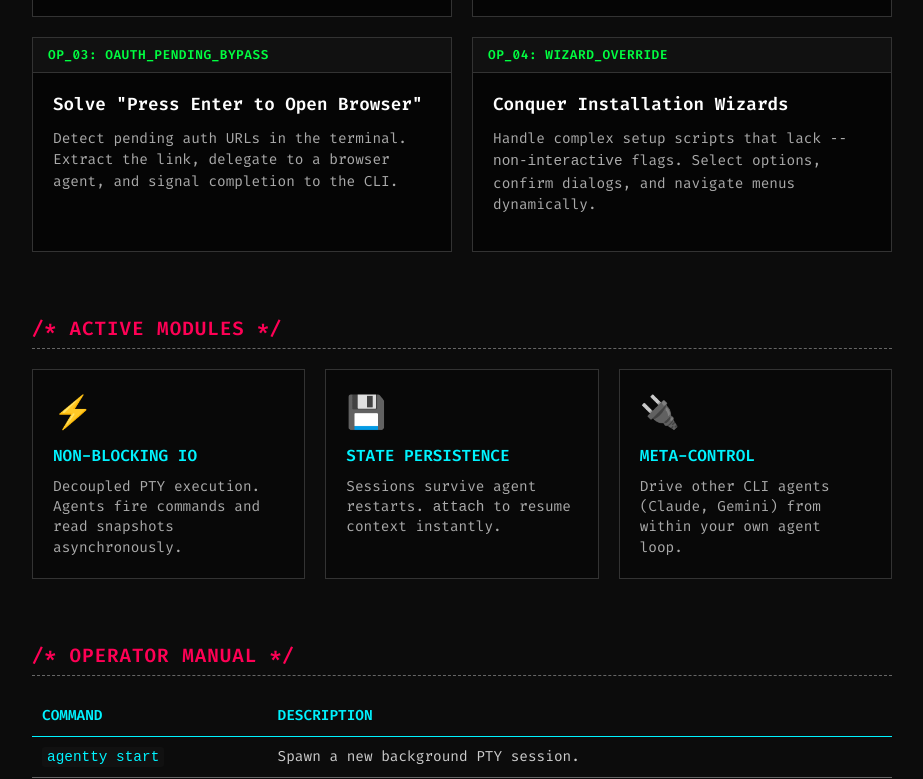
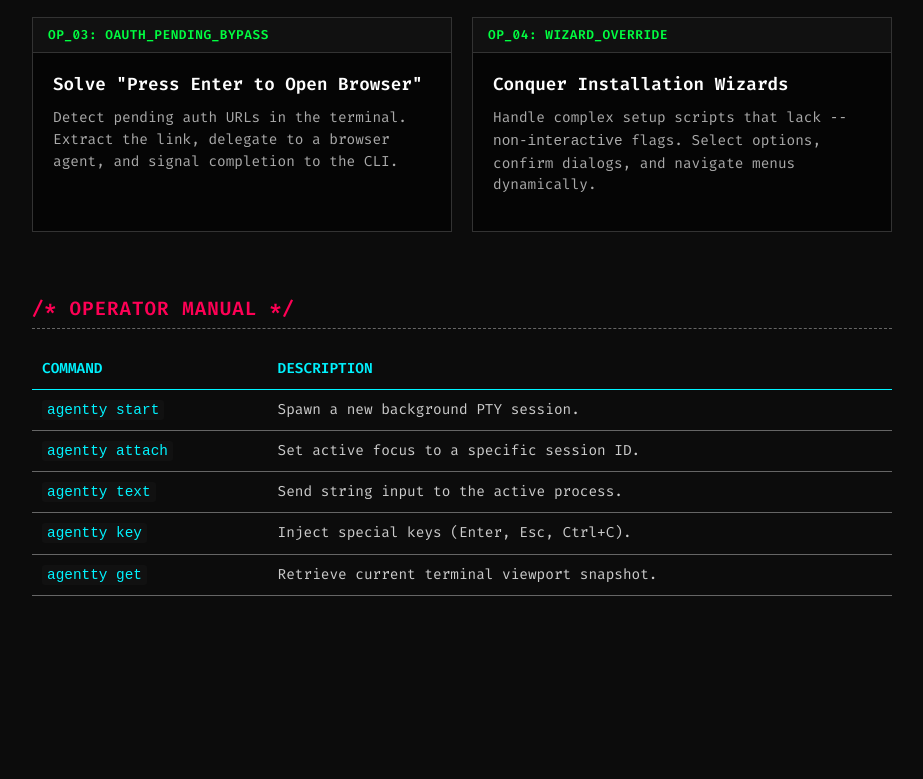
Before and after one commit to pinion05/agentty, a website: page docs/index.html in a window 1280 px wide. Shown: the part 1259-2038 px from the top of the page, without its empty margins (178-1101 px from the left). After the commit the page ends 1992 px from the top, so only its background shows below. Drawn offline with Linux system fonts and the light colour scheme.

Commit message:
docs: remove modules section and cleanup simulation output

```diff
--- a/docs/index.html
+++ b/docs/index.html
@@ -81,7 +81,6 @@ Welcome to Node.js v24.13.0.
 Type ".help" for more information.
 > console.log('hello agentty!')
 hello agentty!
-undefined <span class="cursor-block"> </span>
                         </div>
                     </div>
                 </div>
@@ -127,26 +126,7 @@ undefined <span class="cursor-block"> </span>
                 </div>
             </section>
 
-            <section id="modules" class="section">
-                <h2 class="section-title">/* ACTIVE MODULES */</h2>
-                <div class="grid-3">
-                    <div class="module">
-                        <span class="icon">⚡</span>
-                        <h3>NON-BLOCKING IO</h3>
-                        <p>Decoupled PTY execution. Agents fire commands and read snapshots asynchronously.</p>
-                    </div>
-                    <div class="module">
-                        <span class="icon">💾</span>
-                        <h3>STATE PERSISTENCE</h3>
-                        <p>Sessions survive agent restarts. <code>attach</code> to resume context instantly.</p>
-                    </div>
-                    <div class="module">
-                        <span class="icon">🔌</span>
-                        <h3>META-CONTROL</h3>
-                        <p>Drive other CLI agents (Claude, Gemini) from within your own agent loop.</p>
-                    </div>
-                </div>
-            </section>
+
 
             <section id="manual" class="section">
                 <h2 class="section-title">/* OPERATOR MANUAL */</h2>
```
